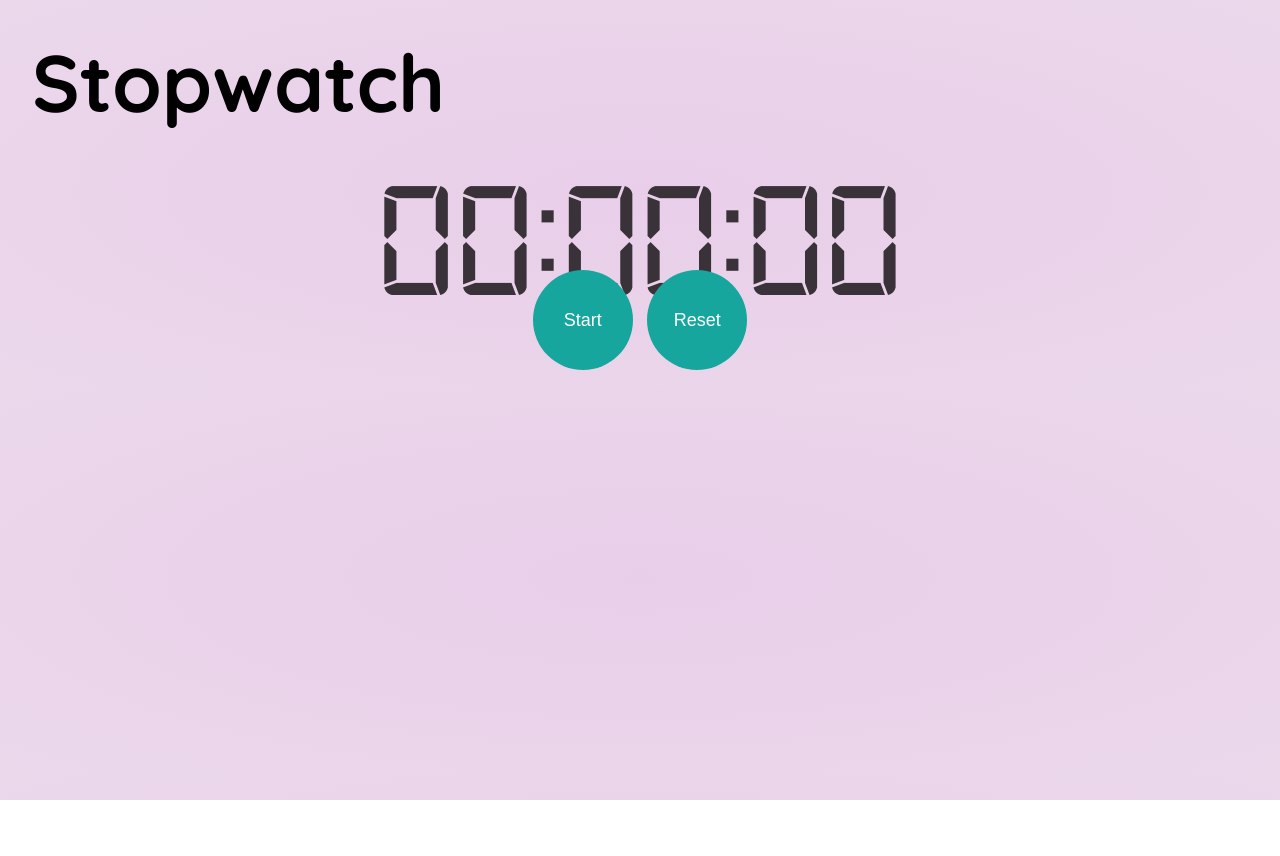
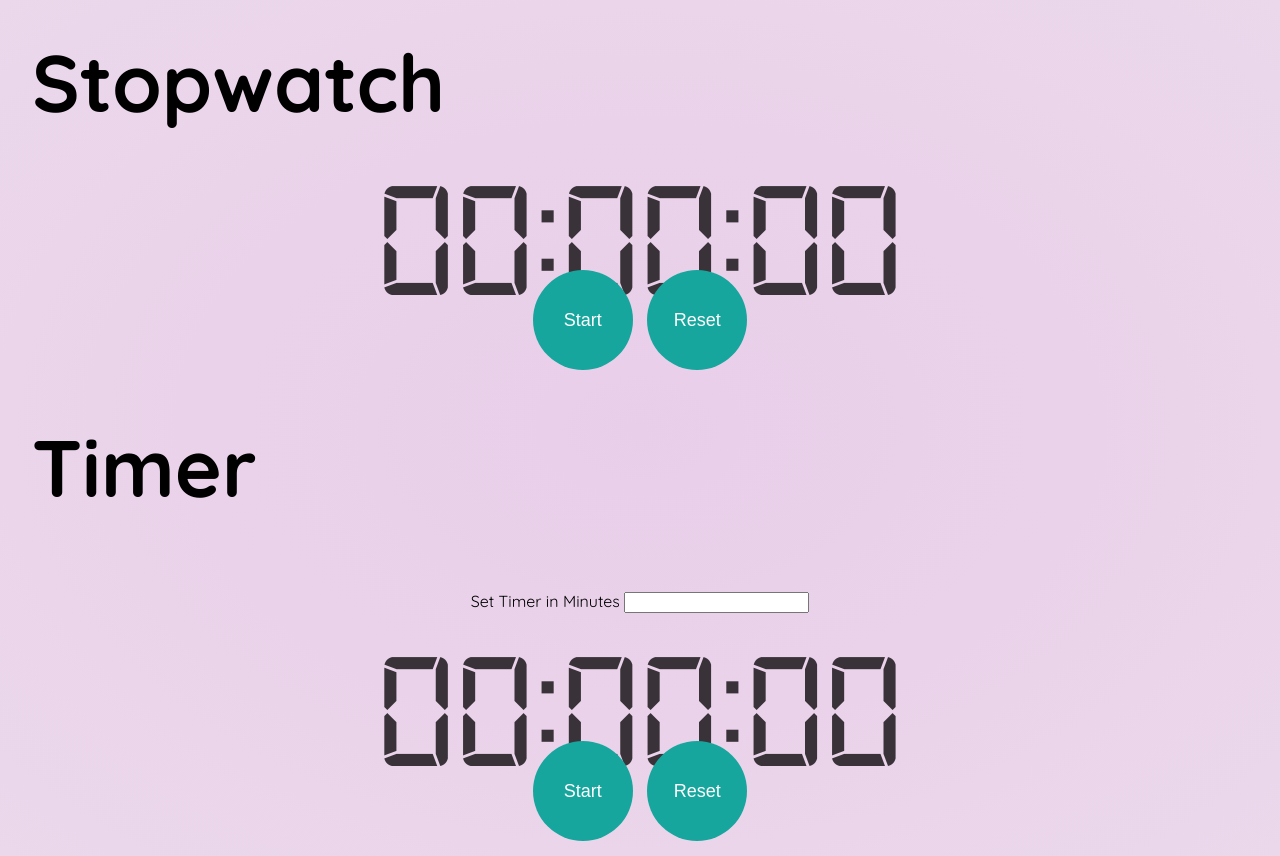
Before and after one commit to asmaaadel0/Timer-and-Stopwatch, a React (Create React App) app: page / in a window 1280 px wide. Before the commit the page ends 800 px from the top, so only its background shows below. Built offline with nearby package versions, Linux system fonts and the light colour scheme; a web font is replaced by a local one.

Commit message:
update timer

```diff
--- a/src/App.js
+++ b/src/App.js
@@ -1,13 +1,15 @@
-import React from 'react';
+import React from "react";
 
 // import TheHeader from './component/layout/TheHeader';
-import StopWatch from './component/StopWatch';
+import StopWatch from "./component/StopWatch";
+import Timer from "./component/Timer";
 
 function App() {
   return (
     <div>
-      {' '}
+      {" "}
       {/* <TheHeader /> */} <StopWatch />
+      <Timer />
     </div>
   );
 }
--- /dev/null
+++ b/src/component/Timer.css
@@ -0,0 +1,5 @@
+.input {
+  animation-delay: 0.9s;
+  margin: 2rem;
+  color: #000000;
+}
--- /dev/null
+++ b/src/component/Timer.js
@@ -0,0 +1,83 @@
+import React, { useState, useEffect } from "react";
+
+import "./Stopwatch.css";
+import "./Timer.css";
+
+function Timer() {
+  const [time, setTime] = useState("");
+  const [isRunning, setIsRunning] = useState(false);
+
+  useEffect(() => {
+    let intervalId;
+
+    if (isRunning) {
+      intervalId = setInterval(() => {
+        setTime((prevTime) => {
+          if (prevTime === 0) {
+            clearInterval(intervalId);
+            setIsRunning(false);
+          }
+          return prevTime - 1;
+        });
+      }, 1000);
+    }
+
+    return () => {
+      clearInterval(intervalId);
+    };
+  }, [isRunning]);
+
+  const handleStart = () => {
+    setIsRunning(true);
+  };
+
+  const handleStop = () => {
+    setIsRunning(false);
+  };
+
+  const handleReset = () => {
+    setTime("");
+    setIsRunning(false);
+  };
+
+  const formatTime = (timeInSeconds) => {
+    if (timeInSeconds === "") {
+      return "00:00:00";
+    }
+    const hours = Math.floor(timeInSeconds / 3600);
+    const minutes = Math.floor((timeInSeconds % 3600) / 60);
+    const seconds = timeInSeconds % 60;
+
+    return (
+      String(hours).padStart(2, "0") +
+      ":" +
+      String(minutes).padStart(2, "0") +
+      ":" +
+      String(seconds).padStart(2, "0")
+    );
+  };
+  const handleTime = (event) => {
+    setTime(event.target.value);
+  };
+
+  return (
+    <div>
+      <h1 className="stopwatch"> Timer </h1>{" "}
+      <div className="center">
+        <div className="input">
+          <label> Set Timer in Minutes </label>{" "}
+          <input value={time} onChange={handleTime} type="number" />
+        </div>{" "}
+        <p className="time"> {formatTime(time)} </p>{" "}
+        {!isRunning ? (
+          <button onClick={handleStart}> Start </button>
+        ) : (
+          <button onClick={handleStop}> Stop </button>
+        )}{" "}
+        <button onClick={handleReset}> Reset </button>{" "}
+      </div>{" "}
+    </div>
+  );
+}
+
+export default Timer;
```
